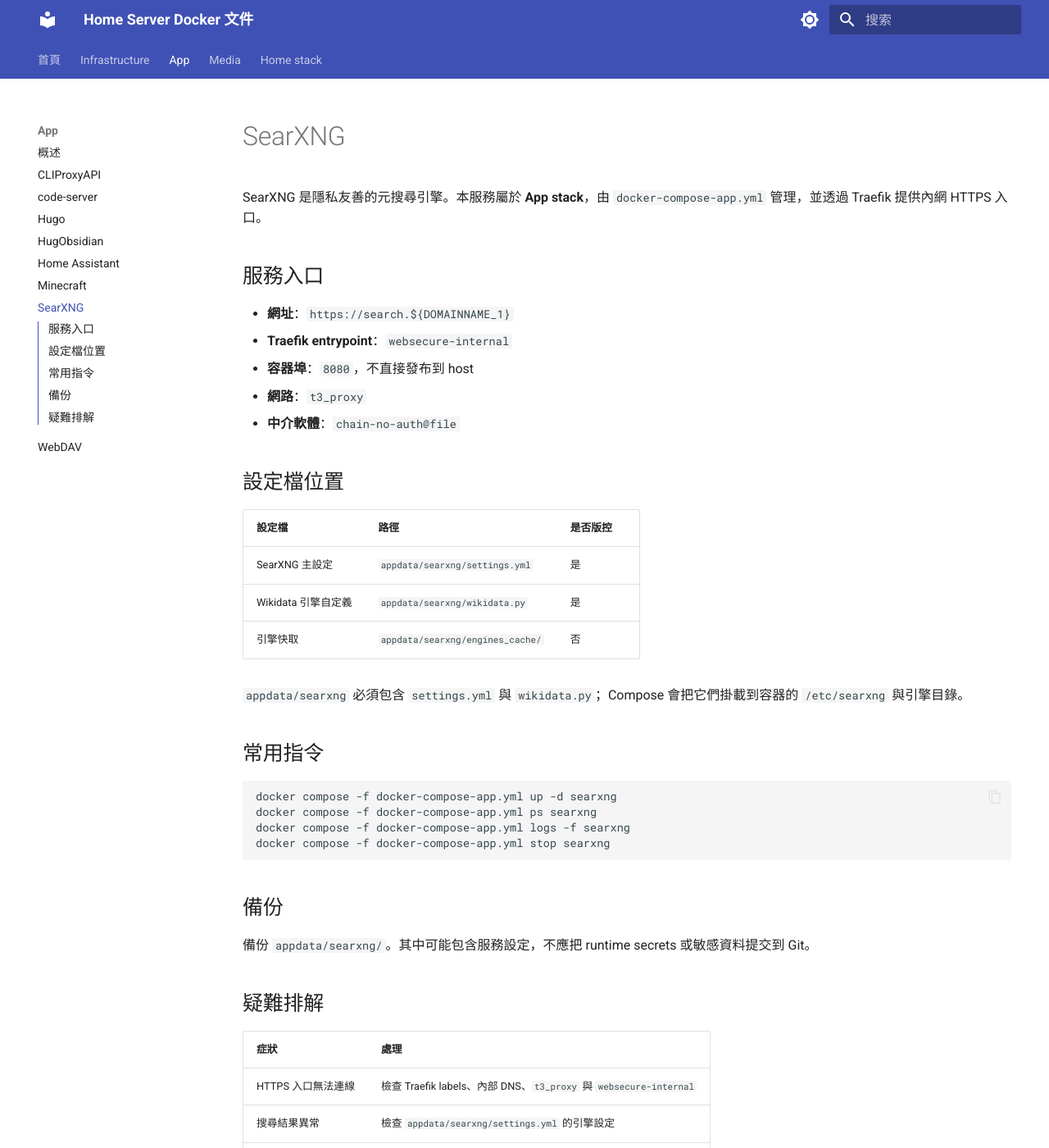
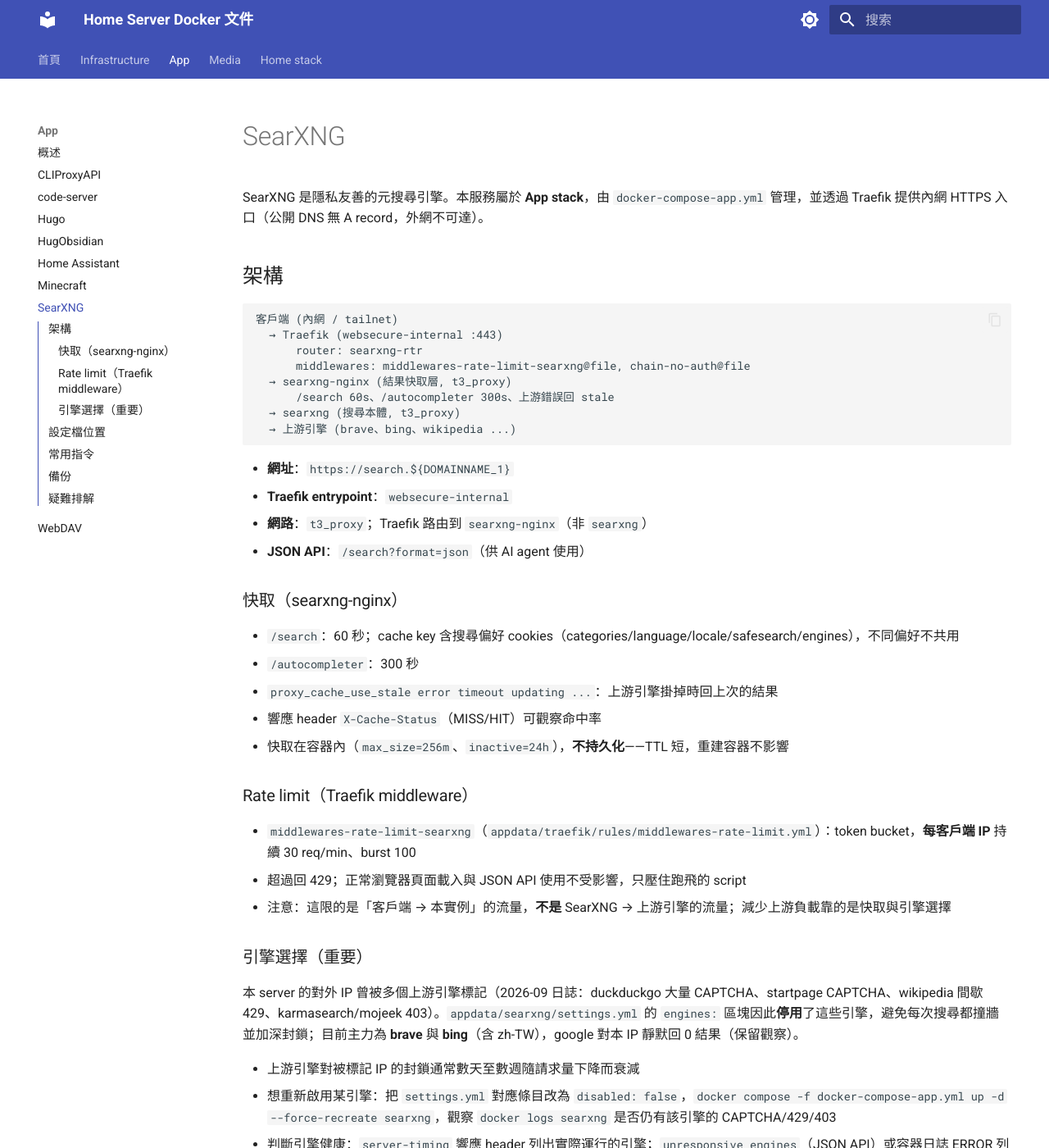
Before and after one commit to novis10813/home-server-setup, an MkDocs documentation site: the page built from docs/app/searxng.md, in a window 1280 px wide and 1400 px high. Shown: the whole window at 82% size. Built offline with MkDocs 1.6.1 and Material for MkDocs 9.7.7, drawn with Linux system fonts in a browser that asks for light colours; some of the changed text lies outside the part shown.

Commit message:
fix(app/searxng): add nginx cache proxy, rate limit, and engine tuning
Upstream engines (duckduckgo/startpage/karmasearch/mojeek) had flagged this
server's public IP, so most searches hit CAPTCHA/429/403 and returned
nothing.

- route traefik through a new searxng-nginx cache proxy: /search 60s,
  /autocompleter 300s, stale-on-error, X-Cache-Status header
- add middlewares-rate-limit-searxng: 30 req/min sustained per client IP,
  burst 100
- disable the blocked engines in settings.yml; enable bing as a second
  general web engine (brave remains primary)
- docs: architecture diagram, cache/rate-limit behavior, engine
  re-enable procedure

````diff
--- a/docs/app/searxng.md
+++ b/docs/app/searxng.md
@@ -1,42 +1,83 @@
 # SearXNG
 
-SearXNG 是隱私友善的元搜尋引擎。本服務屬於 **App stack**，由 `docker-compose-app.yml` 管理，並透過 Traefik 提供內網 HTTPS 入口。
+SearXNG 是隱私友善的元搜尋引擎。本服務屬於 **App stack**，由 `docker-compose-app.yml` 管理，並透過 Traefik 提供內網 HTTPS 入口（公開 DNS 無 A record，外網不可達）。
 
-## 服務入口
+## 架構
+
+```
+客戶端 (內網 / tailnet)
+  → Traefik (websecure-internal :443)
+      router: searxng-rtr
+      middlewares: middlewares-rate-limit-searxng@file, chain-no-auth@file
+  → searxng-nginx (結果快取層, t3_proxy)
+      /search 60s、/autocompleter 300s、上游錯誤回 stale
+  → searxng (搜尋本體, t3_proxy)
+  → 上游引擎 (brave、bing、wikipedia ...)
+```
 
 - **網址**：`https://search.${DOMAINNAME_1}`
 - **Traefik entrypoint**：`websecure-internal`
-- **容器埠**：`8080`，不直接發布到 host
-- **網路**：`t3_proxy`
-- **中介軟體**：`chain-no-auth@file`
+- **網路**：`t3_proxy`；Traefik 路由到 `searxng-nginx`（非 `searxng`）
+- **JSON API**：`/search?format=json`（供 AI agent 使用）
+
+### 快取（searxng-nginx）
+
+- `/search`：60 秒；cache key 含搜尋偏好 cookies（categories/language/locale/safesearch/engines），不同偏好不共用
+- `/autocompleter`：300 秒
+- `proxy_cache_use_stale error timeout updating ...`：上游引擎掛掉時回上次的結果
+- 響應 header `X-Cache-Status`（MISS/HIT）可觀察命中率
+- 快取在容器內（`max_size=256m`、`inactive=24h`），**不持久化**——TTL 短，重建容器不影響
+
+### Rate limit（Traefik middleware）
+
+- `middlewares-rate-limit-searxng`（`appdata/traefik/rules/middlewares-rate-limit.yml`）：token bucket，**每客戶端 IP** 持續 30 req/min、burst 100
+- 超過回 429；正常瀏覽器頁面載入與 JSON API 使用不受影響，只壓住跑飛的 script
+- 注意：這限的是「客戶端 → 本實例」的流量，**不是** SearXNG → 上游引擎的流量；減少上游負載靠的是快取與引擎選擇
+
+### 引擎選擇（重要）
+
+本 server 的對外 IP 曾被多個上游引擎標記（2026-09 日誌：duckduckgo 大量 CAPTCHA、startpage CAPTCHA、wikipedia 間歇 429、karmasearch/mojeek 403）。`appdata/searxng/settings.yml` 的 `engines:` 區塊因此**停用**了這些引擎，避免每次搜尋都撞牆並加深封鎖；目前主力為 **brave** 與 **bing**（含 zh-TW），google 對本 IP 靜默回 0 結果（保留觀察）。
+
+- 上游引擎對被標記 IP 的封鎖通常數天至數週隨請求量下降而衰減
+- 想重新啟用某引擎：把 `settings.yml` 對應條目改為 `disabled: false`，`docker compose -f docker-compose-app.yml up -d --force-recreate searxng`，觀察 `docker logs searxng` 是否仍有該引擎的 CAPTCHA/429/403
+- 判斷引擎健康：`server-timing` 響應 header 列出實際運行的引擎；`unresponsive_engines`（JSON API）或容器日誌 ERROR 列出被擋的
 
 ## 設定檔位置
 
 | 設定檔 | 路徑 | 是否版控 |
 |--------|------|----------|
-| SearXNG 主設定 | `appdata/searxng/settings.yml` | 是 |
+| SearXNG 主設定（含引擎清單） | `appdata/searxng/settings.yml` | 是 |
+| nginx 快取設定 | `appdata/searxng/nginx.conf` | 是 |
 | Wikidata 引擎自定義 | `appdata/searxng/wikidata.py` | 是 |
 | 引擎快取 | `appdata/searxng/engines_cache/` | 否 |
+| Rate limit middleware | `appdata/traefik/rules/middlewares-rate-limit.yml` | 是 |
 
-`appdata/searxng` 必須包含 `settings.yml` 與 `wikidata.py`；Compose 會把它們掛載到容器的 `/etc/searxng` 與引擎目錄。
+`appdata/searxng` 必須包含 `settings.yml` 與 `wikidata.py`；Compose 會把 `settings.yml`、`wikidata.py`、`nginx.conf` 掛載到對應容器。
 
 ## 常用指令
 
 ```bash
-docker compose -f docker-compose-app.yml up -d searxng
-docker compose -f docker-compose-app.yml ps searxng
+# 改動 settings.yml 後必須 --force-recreate（bind mount 變動不會自動重建）
+docker compose -f docker-compose-app.yml up -d --force-recreate searxng
+docker compose -f docker-compose-app.yml up -d searxng-nginx
+docker compose -f docker-compose-app.yml ps searxng searxng-nginx
 docker compose -f docker-compose-app.yml logs -f searxng
-docker compose -f docker-compose-app.yml stop searxng
+
+# 快取命中觀察
+curl -sk -D- -o /dev/null 'https://search.novis.page/search?q=test&format=json' | grep -i x-cache-status
 ```
 
 ## 備份
 
-備份 `appdata/searxng/`。其中可能包含服務設定，不應把 runtime secrets 或敏感資料提交到 Git。
+備份 `appdata/searxng/`。其中可能包含服務設定，不應把 runtime secrets 或敏感資料提交到 Git。nginx 快取不持久化，無須備份。
 
 ## 疑難排解
 
 | 症狀 | 處理 |
 |------|------|
-| HTTPS 入口無法連線 | 檢查 Traefik labels、內部 DNS、`t3_proxy` 與 `websecure-internal` |
-| 搜尋結果異常 | 檢查 `appdata/searxng/settings.yml` 的引擎設定 |
+| HTTPS 入口無法連線 | 檢查 Traefik labels（在 `searxng-nginx` 服務上）、`docker compose ... config`、`t3_proxy` 與 `websecure-internal`；用 `http://127.0.0.1:8080/api/http/routers` 看 router 的 `status`/`error` |
+| router `status: disabled` | 看 API 的 `error` 欄位（常見：middleware 漏寫 `@file` provider 後綴） |
+| 搜尋結果異常 / 0 結果 | 看 JSON 的 `unresponsive_engines` 與 `docker logs searxng` 的引擎 ERROR；被擋引擎在 `settings.yml` 停用，健康引擎（brave/bing）會自動在 suspend 期後恢復 |
+| 上游引擎 CAPTCHA/429 頻繁 | 先減量（快取/限流已在上線）；數週後日誌若持續乾淨，再逐一重啟被停用的引擎 |
+| 429 來自本實例 | `middlewares-rate-limit-searxng` 的 per-IP 上限（30/min）；確認是客戶端行為異常，勿隨意調高 |
 | 找不到 Wikidata 引擎 | 確認 `appdata/searxng/wikidata.py` 存在且可讀 |
````
Also changed, not shown: 4 other files.
